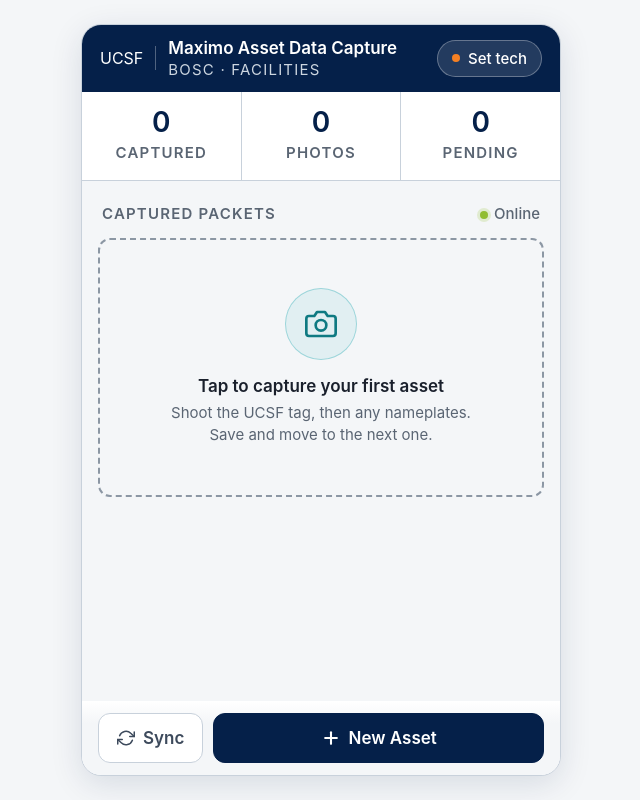
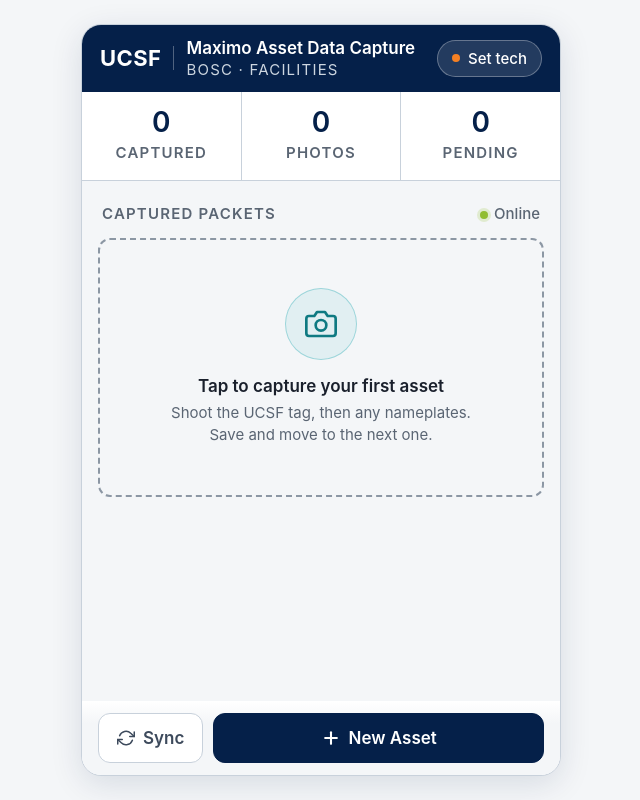
Before and after one commit to rghosh1208/Asset-Data-Capture, a Next.js app: page / in a window 1280 px wide. Shown: the whole page, without its empty margins (319-959 px from the left). Built offline with nearby package versions, Linux system fonts and the light colour scheme.

Commit message:
Update brand logo styles to brand wordmark
Replaced .brand-logo with .brand-wordmark styles.

```diff
--- a/app/globals.css
+++ b/app/globals.css
@@ -114,13 +114,14 @@
 .brand { display: flex; align-items: center; gap: 12px; }
 
 /* UCSF logo in top bar — knockout white on navy */
-.brand-logo {
-  height: 36px;
-  width: 72px;          /* explicit width so full "UCSF" shows */
-  object-fit: contain;
-  object-position: left center;
-  filter: brightness(0) invert(1);
+.brand-wordmark {
+  font-size: 22px;
+  font-weight: 700;
+  letter-spacing: 0.02em;
+  color: #ffffff;
+  line-height: 1;
   flex-shrink: 0;
+  padding: 2px 0;
 }
 .brand-divider {
   width: 1px;
```
